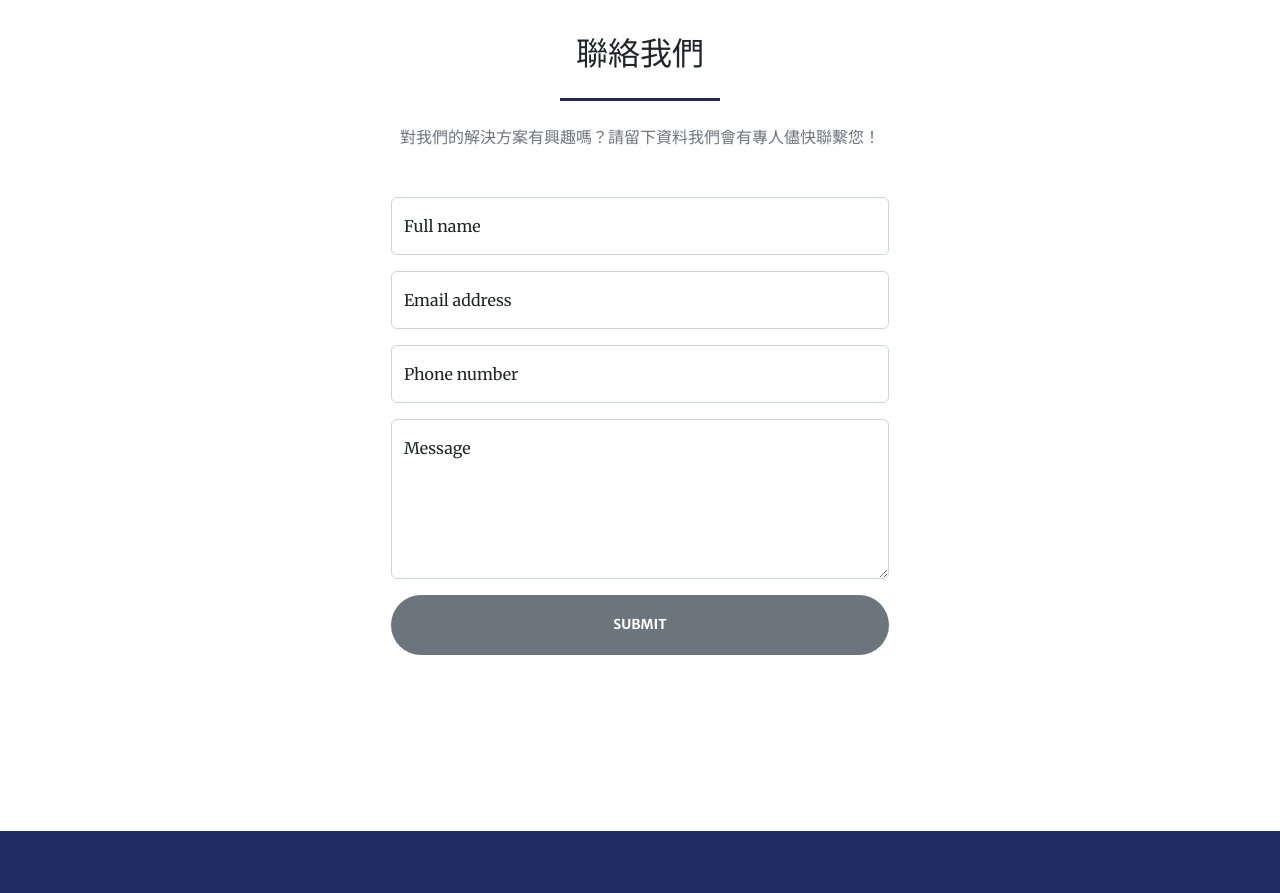
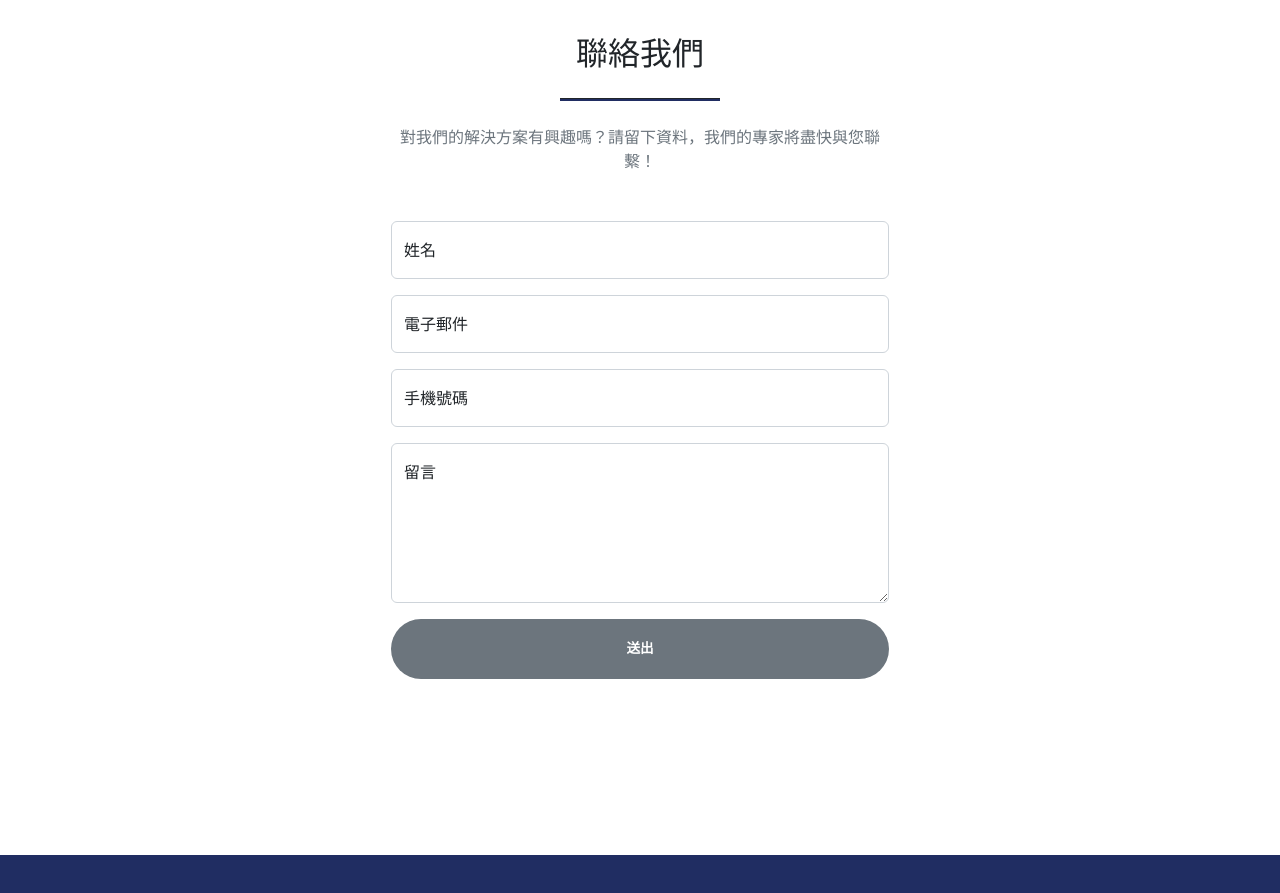
Before and after one commit to kuobou/FrontEnd-FinalProjectHTML2, a plain HTML site: page index.html in a window 1280 px wide. Shown: the part 2640-3533 px from the top of the page. Drawn offline with nearby package versions, Linux system fonts and the light colour scheme; some packages are replaced by stand-ins of ours; a script that the page names is missing.

Commit message:
adj UI/UX

```diff
--- a/index.html
+++ b/index.html
@@ -263,7 +263,7 @@
                     <div class="col-lg-8 col-xl-6 text-center">
                         <h2 class="mt-0">聯絡我們</h2>
                         <hr class="divider" />
-                        <p class="text-muted mb-5">對我們的解決方案有興趣嗎？請留下資料我們會有專人儘快聯繫您！</p>
+                        <p class="text-muted mb-5">對我們的解決方案有興趣嗎？請留下資料，我們的專家將盡快與您聯繫！</p>
                     </div>
                 </div>
                 <div class="row gx-4 gx-lg-5 justify-content-center mb-5">
@@ -271,26 +271,26 @@
                         <form id="contactForm">
                             <!-- Name input -->
                             <div class="form-floating mb-3">
-                                <input class="form-control" id="name" type="text" placeholder="Enter your name..." required />
-                                <label for="name">Full name</label>
+                                <input class="form-control" id="name" type="text" placeholder="請輸入姓名" required />
+                                <label for="name">姓名</label>
                             </div>
                             <!-- Email address input -->
                             <div class="form-floating mb-3">
                                 <input class="form-control" id="email" type="email" placeholder="name@example.com" required />
-                                <label for="email">Email address</label>
+                                <label for="email">電子郵件</label>
                             </div>
                             <!-- Phone number input -->
                             <div class="form-floating mb-3">
                                 <input class="form-control" id="phone" type="tel" placeholder="(123) 456-7890" required />
-                                <label for="phone">Phone number</label>
+                                <label for="phone">手機號碼</label>
                             </div>
                             <!-- Message input -->
                             <div class="form-floating mb-3">
-                                <textarea class="form-control" id="message" type="text" placeholder="Enter your message here..." style="height: 10rem" required></textarea>
-                                <label for="message">Message</label>
+                                <textarea class="form-control" id="message" type="text" placeholder="請留言" style="height: 10rem" required></textarea>
+                                <label for="message">留言</label>
                             </div>
                             <!-- Submit Button -->
-                            <div class="d-grid"><button class="btn btn-secondary btn-xl" id="submitButton" type="submit">Submit</button></div>
+                            <div class="d-grid"><button class="btn btn-secondary btn-xl" id="submitButton" type="submit">送出</button></div>
                         </form>
                     </div>
                 </div>
```
